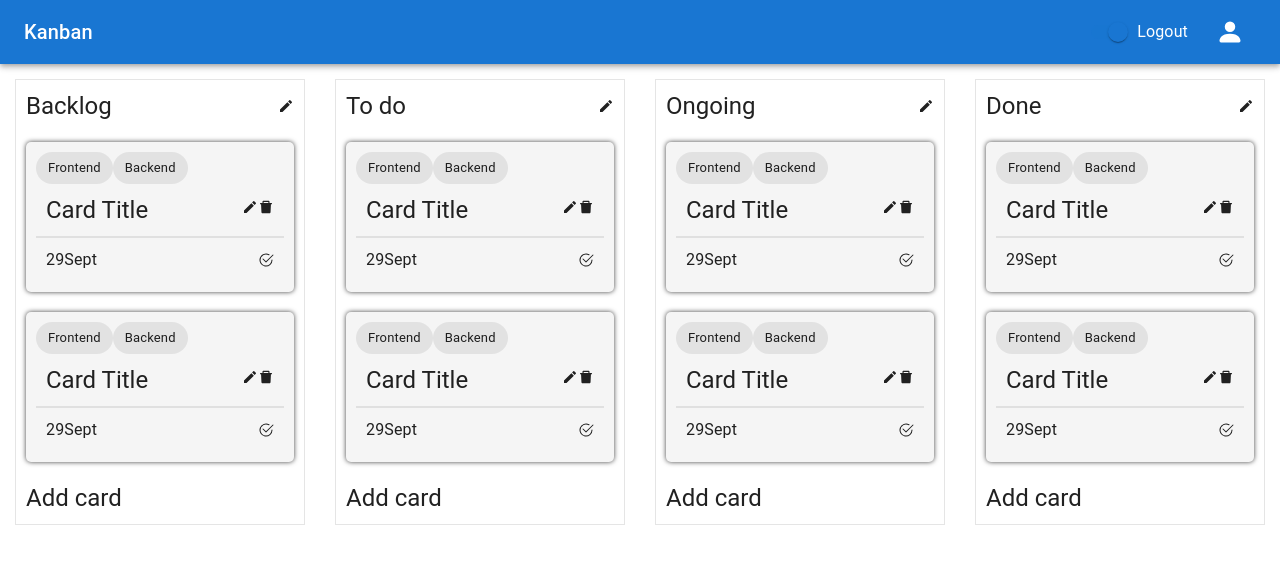
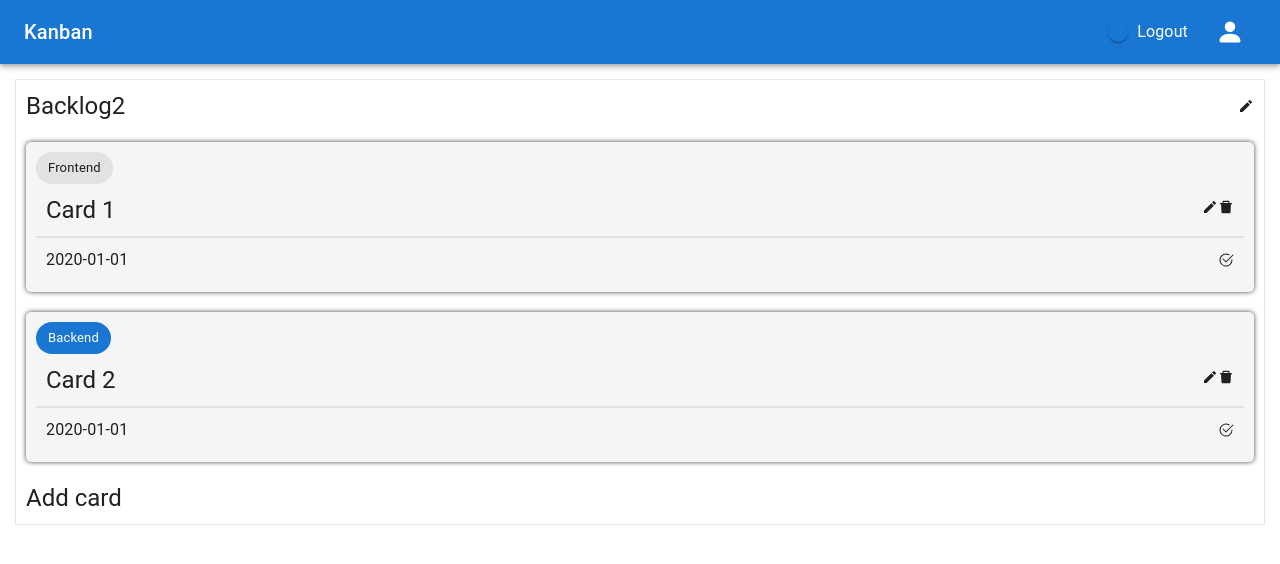
Before and after one commit to sarveshh/react-kanban, a React (Create React App) app: page / in a window 1280 px wide. Shown: the top 564 px of the page. Built offline with nearby package versions, Linux system fonts and the light colour scheme.

Commit message:
Made cards and boards dynamic

```diff
--- a/src/App.js
+++ b/src/App.js
@@ -1,4 +1,4 @@
-import React from "react";
+import React, { useState } from "react";
 
 import Navbar from "./components/Navbar/Navbar";
 
@@ -14,16 +14,50 @@ function App() {
     },
   });
 
+  const [boards, setBoards] = useState([
+    {
+      id: 1,
+      title: "Backlog",
+      cards: [
+        {
+          id: 1,
+          title: "Card 1",
+          description: "This is a card",
+          tasks: [],
+          tags: [
+            {
+              text: "Frontend",
+              color: "default",
+            },
+          ],
+          date: "2020-01-01",
+        },
+        {
+          id: 2,
+          title: "Card 2",
+          description: "This is a card 2",
+          tasks: [],
+          tags: [
+            {
+              text: "Backend",
+              color: "primary",
+            },
+          ],
+          date: "2020-01-01",
+        },
+      ],
+    },
+  ]);
+
   return (
     <div>
       <ThemeProvider theme={theme}>
         <CssBaseline />
         <Navbar />
         <Box display="flex" justifyContent="space-between">
-          <Board title="Backlog" />
-          <Board title="To do" />
-          <Board title="Ongoing" />
-          <Board title="Done" />
+          {boards.map((board) => (
+            <Board key={board.id} board={board} />
+          ))}
         </Box>
       </ThemeProvider>
     </div>
--- a/src/components/Board/Board.js
+++ b/src/components/Board/Board.js
@@ -1,21 +1,24 @@
 import React from "react";
 import { Typography } from "@mui/material";
 import { MdEdit } from "react-icons/md";
-import { AiFillDelete } from "react-icons/ai";
 import Card from "../Card/Card";
 import AddCard from "../AddCard/AddCard";
 import { BoardContainer, BoardHeader, AllCardsContainer } from "./BoardStyles";
 
-const Board = (props) => {
+const Board = ({ board }) => {
   return (
     <BoardContainer>
       <BoardHeader>
-        <Typography variant="h5">{props.title}</Typography>
+        <Typography variant="h5">
+          {board?.title}
+          {board?.cards?.length}
+        </Typography>
         <MdEdit />
       </BoardHeader>
       <AllCardsContainer>
-        <Card />
-        <Card />
+        {board?.cards?.map((card) => (
+          <Card key={card.id} card={card} />
+        ))}
       </AllCardsContainer>
       <AddCard />
     </BoardContainer>
--- a/src/components/Card/Card.js
+++ b/src/components/Card/Card.js
@@ -6,22 +6,22 @@ import { BsCheck2Circle } from "react-icons/bs";
 import { CardContainer, CardFooter, CardHeader } from "./CardStyles";
 import Tags from "../Tags/Tags";
 
-const Card = () => {
+const Card = ({ card }) => {
   return (
     <CardContainer>
-      <Tags text="Frontend" />
-      <Tags text="Backend" />
+      {card?.tags?.map((tag, index) => (
+        <Tags key={index} text={tag.text} color={tag.color} />
+      ))}
       <CardHeader>
-        <Typography variant="h5">Card Title</Typography>
+        <Typography variant="h5">{card.title}</Typography>
         <Box>
           <MdEdit />
           <AiFillDelete />
         </Box>
       </CardHeader>
       <CardFooter className="card_footer">
-        <Typography variant="body1">29Sept</Typography>
+        <Typography variant="body1">{card.date}</Typography>
         <BsCheck2Circle />
-        {/* <Clock /> */}
       </CardFooter>
     </CardContainer>
   );
```
